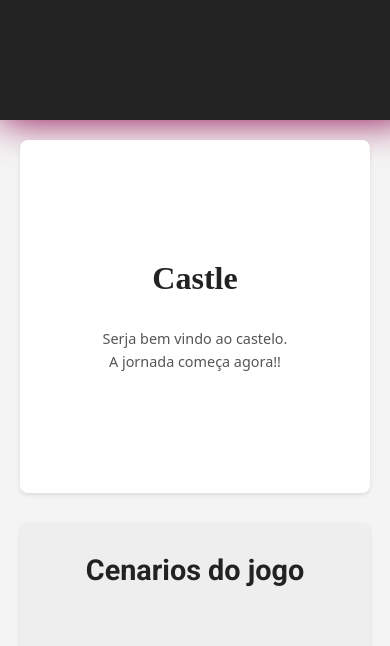
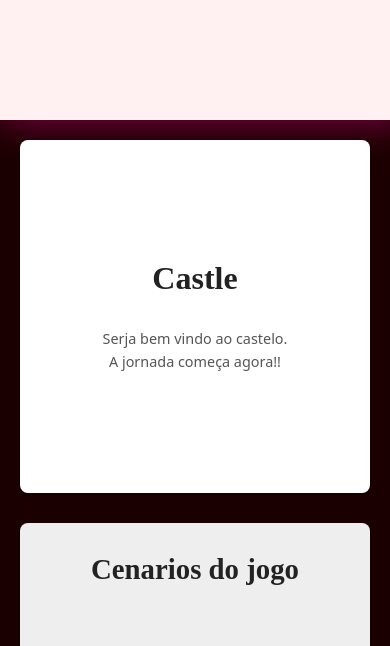
Before and after one commit to Jeni-29/castle, a plain HTML site: page index.html in a window 390 px wide. Shown: the top 646 px of the page. Drawn offline with Linux system fonts and the light colour scheme; a script that the page names is missing.

Commit message:
Update style.css

```diff
--- a/style.css
+++ b/style.css
@@ -254,19 +254,10 @@ main {
 
 
 @media(max-width: 420px){
-
-/* Estilos gerais para o site */
-body {
-    font-family: 'Roboto', sans-serif;
-    margin: 0;
-    padding: 0;
-    background-color: #f4f4f4;
-    color: #333;
-}
-
+    /* Estilos gerais para o site */
 header {
-    background-color: #222;
-    color: #fff;
+    background-color: rgb(255, 241, 241)
+    color:#fff;
     padding: 10px 20px;
     display: flex;
     justify-content: space-between;
```
